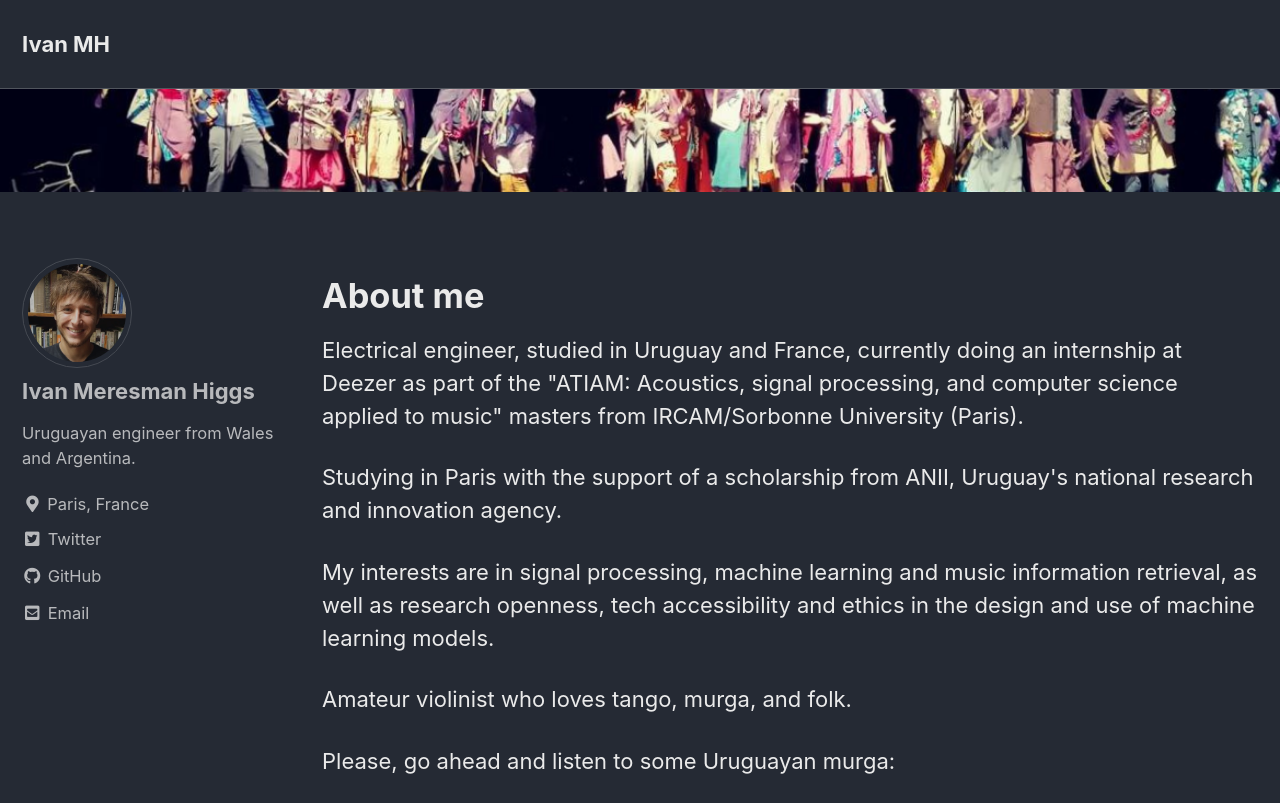
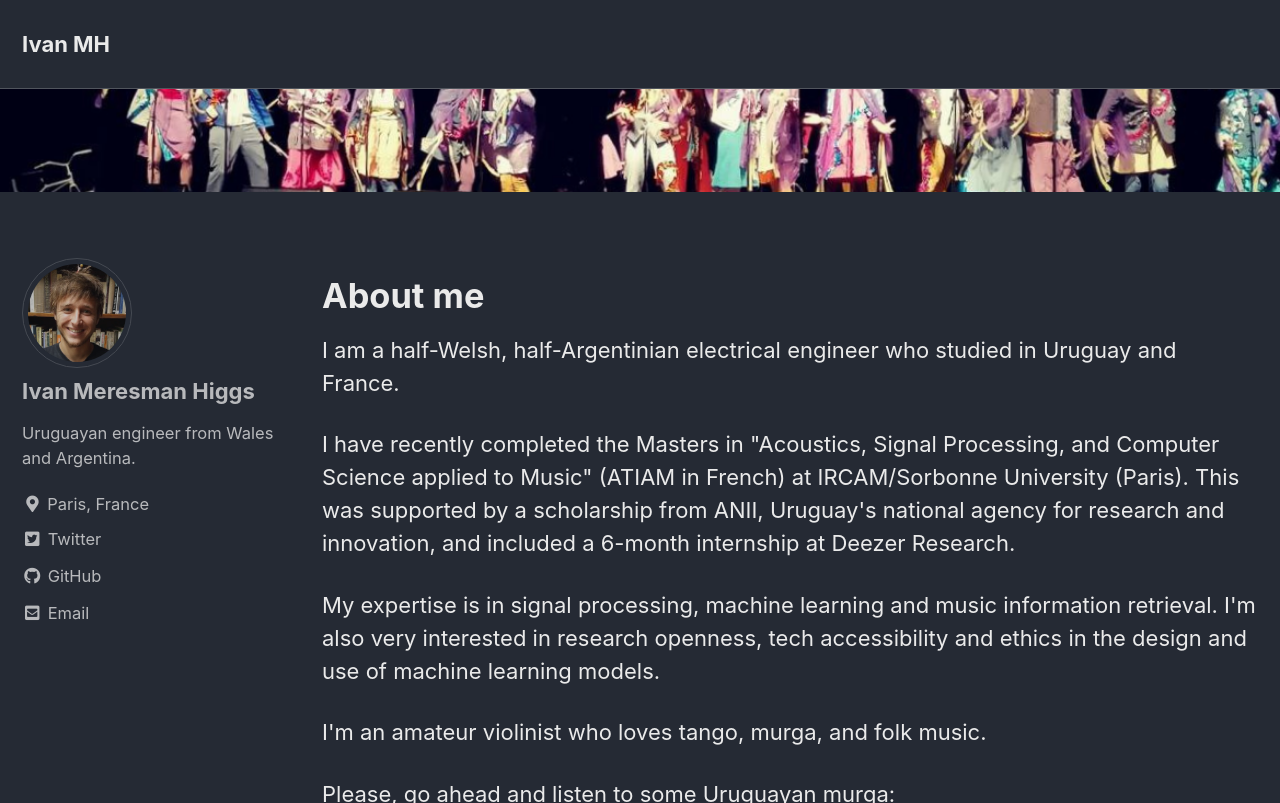
Before and after one commit to ivanlmh/ivanlmh.github.io, a Jekyll site: the page built from index.html, in a window 1280 px wide and 900 px high, cut to the strip 0-803 px from the top of the window. Built offline with Jekyll 4.4.1, drawn with Linux system fonts in a browser that asks for light colours; cached includes are drawn as plain includes; the list of posts is cut into pages by our own code.

Commit message:
Update description post ATIAM

```diff
--- a/index.html
+++ b/index.html
@@ -28,12 +28,13 @@ toc_label: "Table of Contents"
 
 <h1>About me</h1>
 
-<p>Electrical engineer, studied in Uruguay and France, currently doing an internship at Deezer as part of the "ATIAM: Acoustics, signal processing, and computer science applied to music" masters from IRCAM/Sorbonne University (Paris).</p>
-<p>Studying in Paris with the support of a scholarship from ANII, Uruguay's national research and innovation agency.</p>
+<p>I am a half-Welsh, half-Argentinian electrical engineer who studied in Uruguay and France.</p>
 
-<p>My interests are in signal processing, machine learning and music information retrieval, as well as research openness, tech accessibility and ethics in the design and use of machine learning models.</p>
+<p>I have recently completed the Masters in "Acoustics, Signal Processing, and Computer Science applied to Music" (ATIAM in French) at IRCAM/Sorbonne University (Paris). This was supported by a scholarship from ANII, Uruguay's national agency for research and innovation, and included a 6-month internship at Deezer Research.</p>
 
-<p>Amateur violinist who loves tango, murga, and folk.</p>
+<p>My expertise is in signal processing, machine learning and music information retrieval. I'm also very interested in research openness, tech accessibility and ethics in the design and use of machine learning models.</p>
+
+<p>I'm an amateur violinist who loves tango, murga, and folk music.</p>
 
 <p>Please, go ahead and listen to some Uruguayan murga:</p>
 
```
